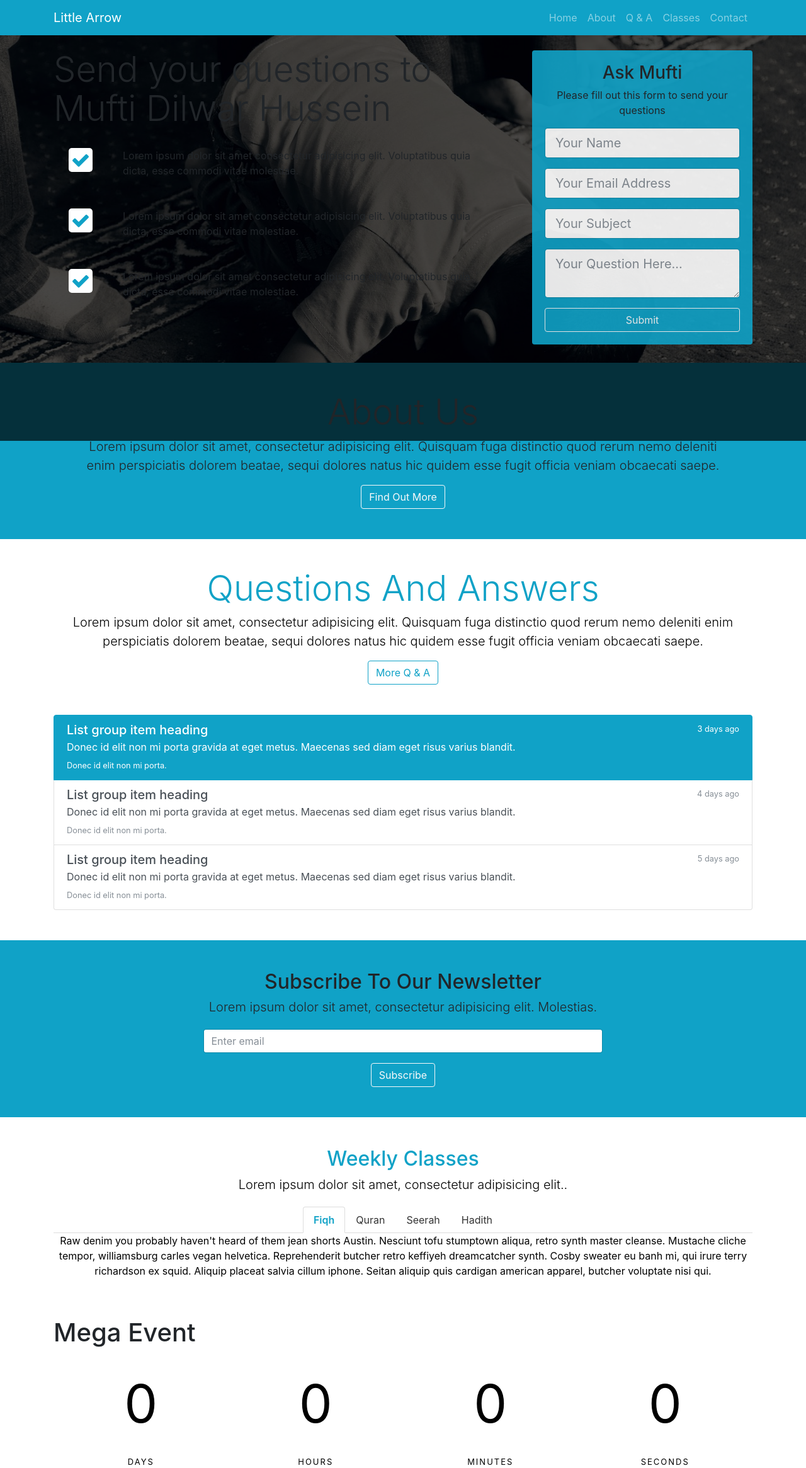
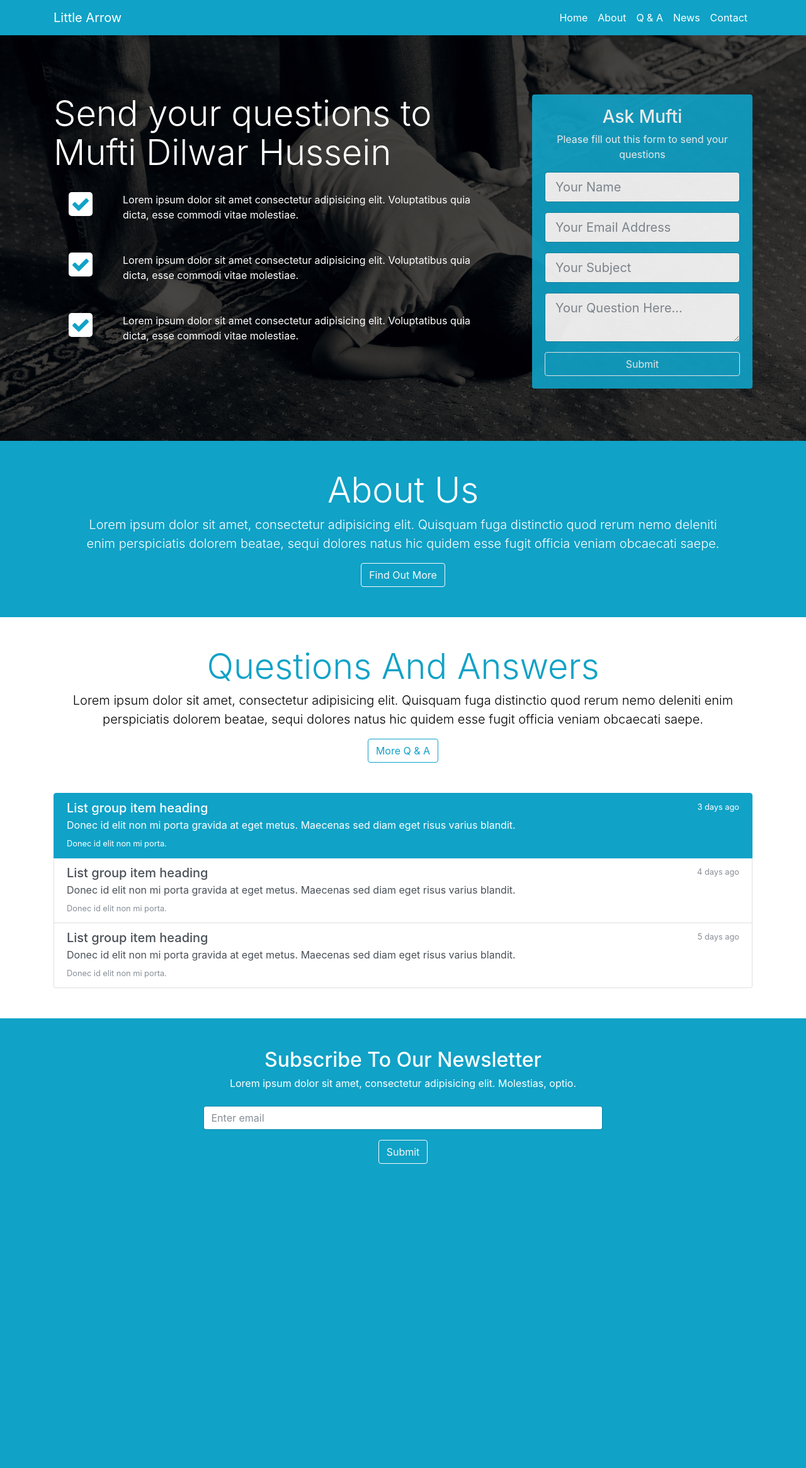
Before and after one commit to Azmol-Miah/Little-Arrow, a PHP site: page / in a window 1280 px wide. Shown: the whole page at 63% size. After the commit the page ends 1848 px from the top, so only its background shows below. Run offline with PHP 8.4, Linux system fonts and the light colour scheme.

Commit message:
mergin-branch

```diff
--- a/src/css/style.css
+++ b/src/css/style.css
@@ -4,7 +4,7 @@
 }
 
 body, .nav-link {
-  }
+  color: #fff !important; }
 
 .bg-primary {
   background-color: #10a2c7 !important;
@@ -35,10 +35,10 @@ body, .nav-link {
 }
 
 /*Header*/
-#showcase {
+#home {
   background: url("../img/home.jpg") no-repeat center center;
-  min-height: 36em;
-
+  min-height: 700px;
+  background-size: cover;
  }
 
 .dark-overlay {
@@ -51,7 +51,7 @@ body, .nav-link {
 }
 
 .home-inner {
-  padding: 5em 0;
+  padding-top: 150px;
 }
 
 .card-form {
@@ -71,7 +71,6 @@ body, .nav-link {
   background-color:#10a2c7;
 }
 
-/*Q & A*/
 #qa {
   background-color: #fff;
   color: #000;
@@ -85,49 +84,3 @@ body, .nav-link {
 #news-letter {
   background-color: #10a2c7;
 }
-
-/*Classes*/
-#classes {
-  background-color: #fff;
-  color:#000;
-}
-
-#classes h2 {
-  color:#10a2c7;
-}
-
-#classes li.nav-item .nav-link {
-  color: #333 !important;
-}
-
-#classes li.nav-item .active {
-  color: #10a2c7 !important;
-  font-weight:600;
-}
-
-#clock {
- color: #000 !important; ;
-}
-
-#clock span {
-  float: left;
-  text-align:center;
-  font-size: 84px;
-  margin: 0 2.5%;
-  color: #000 !important;
-  padding: 20px;
-  width: 20%;
-  border-radius: 20px;
-  -webkit-box-sizing: border-box;
-  box-sizing: border-box;
-}
-
-#units span {
-  float: left;
-  width: 25% ;
-  text-align: center;
-  color: #000;
-  text-transform: uppercase;
-  font-size: 13px ;
-  letter-spacing: 2px;
-}
--- a/src/index.html
+++ b/src/index.html
@@ -28,7 +28,7 @@
                             <a href="qa" class="nav-link">Q &AMP; A</a>
                         </li>
                         <li class="nav-item">
-                            <a href="#news-letter" class="nav-link">Classes</a>
+                            <a href="#news-letter" class="nav-link">News</a>
                         </li>
                         <li class="nav-item">
                             <a href="#contact" class="nav-link">Contact</a>
@@ -39,7 +39,7 @@
         </nav>
 
         <!-- Home -->
-        <header id="showcase">
+        <header id="home">
             <div class="dark-overlay">
                 <div class="home-inner">
                     <div class="container">
@@ -134,14 +134,14 @@
                 <p class="mb-1">Donec id elit non mi porta gravida at eget metus. Maecenas sed diam eget risus varius blandit.</p>
                 <small>Donec id elit non mi porta.</small>
               </a>
-              <a href="#" class="list-group-item list-group-item-action flex-column align-items-start">
+                    <a href="#" class="list-group-item list-group-item-action flex-column align-items-start">
                       <div class="d-flex w-100 justify-content-between">
                         <h5 class="mb-1">List group item heading</h5>
                         <small class="text-muted">4 days ago</small>
                       </div>
                       <p class="mb-1">Donec id elit non mi porta gravida at eget metus. Maecenas sed diam eget risus varius blandit.</p>
                       <small class="text-muted">Donec id elit non mi porta.</small>
-                </a>
+                    </a>
                     <a href="#" class="list-group-item list-group-item-action flex-column align-items-start">
                       <div class="d-flex w-100 justify-content-between">
                         <h5 class="mb-1">List group item heading</h5>
@@ -158,9 +158,9 @@
         <!-- News Letter-->
         <section id="news-letter">
           <div class="container py-5">
-            <div class="pb-1 text-center">
+            <div class="pb-2 text-center">
               <h2>Subscribe To Our Newsletter </h2>
-              <p class="lead">Lorem ipsum dolor sit amet, consectetur adipisicing elit. Molestias.</p>
+              <p class="">Lorem ipsum dolor sit amet, consectetur adipisicing elit. Molestias, optio.</p>
             </div>
             <div class="row justify-content-center text-center">
               <div class="col-lg-7">
@@ -168,46 +168,8 @@
                     <div class="form-group">
                       <input type="email" class="form-control" id="exampleInputEmail1" aria-describedby="emailHelp" placeholder="Enter email">
                     </div>
-                    <button type="submit" class="btn btn-outline-light">Subscribe</button>
+                    <button type="submit" class="btn btn-outline-light">Submit</button>
                   </form>
-              </div>
-            </div>
-          </div>
-        </section>
-
-        <!-- Classes -->
-        <section id="classes">
-          <div class="container py-5">
-            <div class="pb-1 text-center">
-              <h2>Weekly Classes</h2>
-              <p class="lead">Lorem ipsum dolor sit amet, consectetur adipisicing elit..</p>
-            </div>
-            <ul class="nav nav-tabs justify-content-center" id="myTab" role="tablist">
-              <li class="nav-item">
-                <a class="nav-link active" id="home-tab" data-toggle="tab" href="#fiqh" role="tab" aria-controls="fiqh" aria-selected="true">Fiqh</a>
-              </li>
-              <li class="nav-item">
-                <a class="nav-link" id="profile-tab" data-toggle="tab" href="#quran" role="tab" aria-controls="quran" aria-selected="false">Quran</a>
-              </li>
-              <li class="nav-item">
-                <a class="nav-link" id="contact-tab" data-toggle="tab" href="#seerah" role="tab" aria-controls="seerah" aria-selected="false">Seerah</a>
-              </li>
-              <li class="nav-item">
-                <a class="nav-link" id="contact-tab" data-toggle="tab" href="#hadith" role="tab" aria-controls="hadith" aria-selected="false">Hadith</a>
-              </li>
-            </ul>
-            <div class="tab-content text-center" id="myTabContent">
-              <div class="tab-pane fade show active" id="fiqh" role="tabpanel" aria-labelledby="fiqh-tab">
-                <p>Raw denim you probably haven't heard of them jean shorts Austin. Nesciunt tofu stumptown aliqua, retro synth master cleanse. Mustache cliche tempor, williamsburg carles vegan helvetica. Reprehenderit butcher retro keffiyeh dreamcatcher synth. Cosby sweater eu banh mi, qui irure terry richardson ex squid. Aliquip placeat salvia cillum iphone. Seitan aliquip quis cardigan american apparel, butcher voluptate nisi qui.</p>
-              </div>
-              <div class="tab-pane fade" id="quran" role="tabpanel" aria-labelledby="quran-tab">
-                <p>Food truck fixie locavore, accusamus mcsweeney's marfa nulla single-origin coffee squid. Exercitation +1 labore velit, blog sartorial PBR leggings next level wes anderson artisan four loko farm-to-table craft beer twee. Qui photo booth letterpress, commodo enim craft beer mlkshk aliquip jean shorts ullamco ad vinyl cillum PBR. Homo nostrud organic, assumenda labore aesthetic magna delectus mollit. Keytar helvetica VHS salvia yr, vero magna velit sapiente labore stumptown. Vegan fanny pack odio cillum wes anderson 8-bit, sustainable jean shorts beard ut DIY ethical culpa terry richardson biodiesel. Art party scenester stumptown, tumblr butcher vero sint qui sapiente accusamus tattooed echo park.</p>
-              </div>
-              <div class="tab-pane fade" id="seerah" role="tabpanel" aria-labelledby="seerah-tab">
-                <p>Etsy mixtape wayfarers, ethical wes anderson tofu before they sold out mcsweeney's organic lomo retro fanny pack lo-fi farm-to-table readymade. Messenger bag gentrify pitchfork tattooed craft beer, iphone skateboard locavore carles etsy salvia banksy hoodie helvetica. DIY synth PBR banksy irony. Leggings gentrify squid 8-bit cred pitchfork. Williamsburg banh mi whatever gluten-free, carles pitchfork biodiesel fixie etsy retro mlkshk vice blog. Scenester cred you probably haven't heard of them, vinyl craft beer blog stumptown. Pitchfork sustainable tofu synth chambray yr.</p>
-              </div>
-              <div class="tab-pane fade" id="hadith" role="tabpanel" aria-labelledby="hadith-tab">
-                <p>Etsy mixtape wayfarers, ethical wes anderson tofu before they sold out mcsweeney's organic lomo retro fanny pack lo-fi farm-to-table readymade. Messenger bag gentrify pitchfork tattooed craft beer, iphone skateboard locavore carles etsy salvia banksy hoodie helvetica. DIY synth PBR banksy irony. Leggings gentrify squid 8-bit cred pitchfork. Williamsburg banh mi whatever gluten-free, carles pitchfork biodiesel fixie etsy retro mlkshk vice blog. Scenester cred you probably haven't heard of them, vinyl craft beer blog stumptown. Pitchfork sustainable tofu synth chambray yr.</p>
               </div>
             </div>
           </div>
@@ -216,20 +178,10 @@
         <!-- Contact -->
         <section id="contact">
           <div class="container">
-            <div id="del-countown">
-              <h1>Mega Event</h1>
-              <div id="clock"></div>
-              <div id="units">
-                <span>Days</span>
-                <span>Hours</span>
-                <span>Minutes</span>
-                <span>Seconds</span>
-              </div>
-            </div>
+
           </div>
         </section>
 
-        <script src="js/littlearrow.js"></script>
         <script src="js/jquery.min.js"></script>
         <script src="js/popper.min.js"></script>
         <script src="js/bootstrap.min.js"></script>
```
